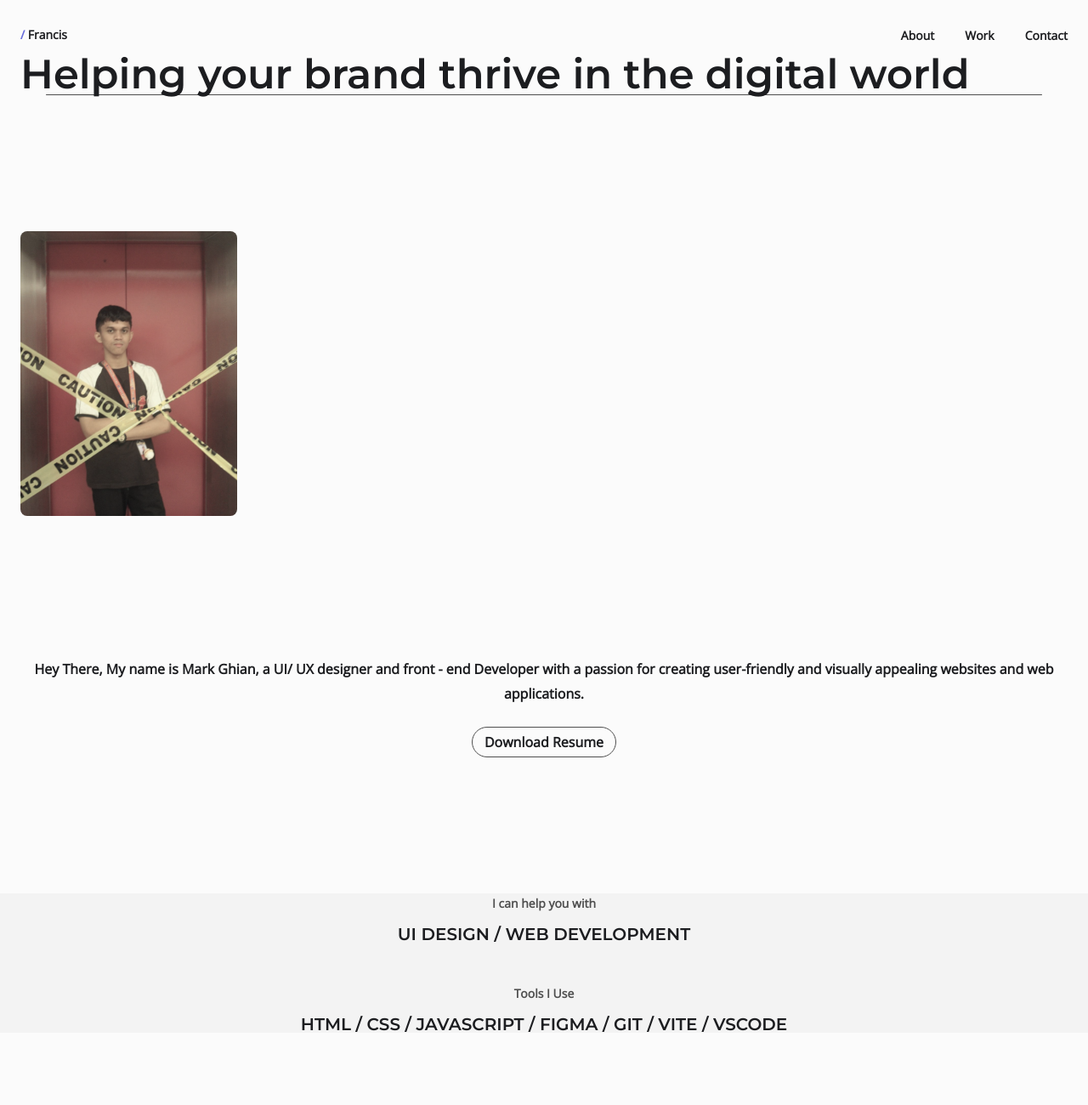
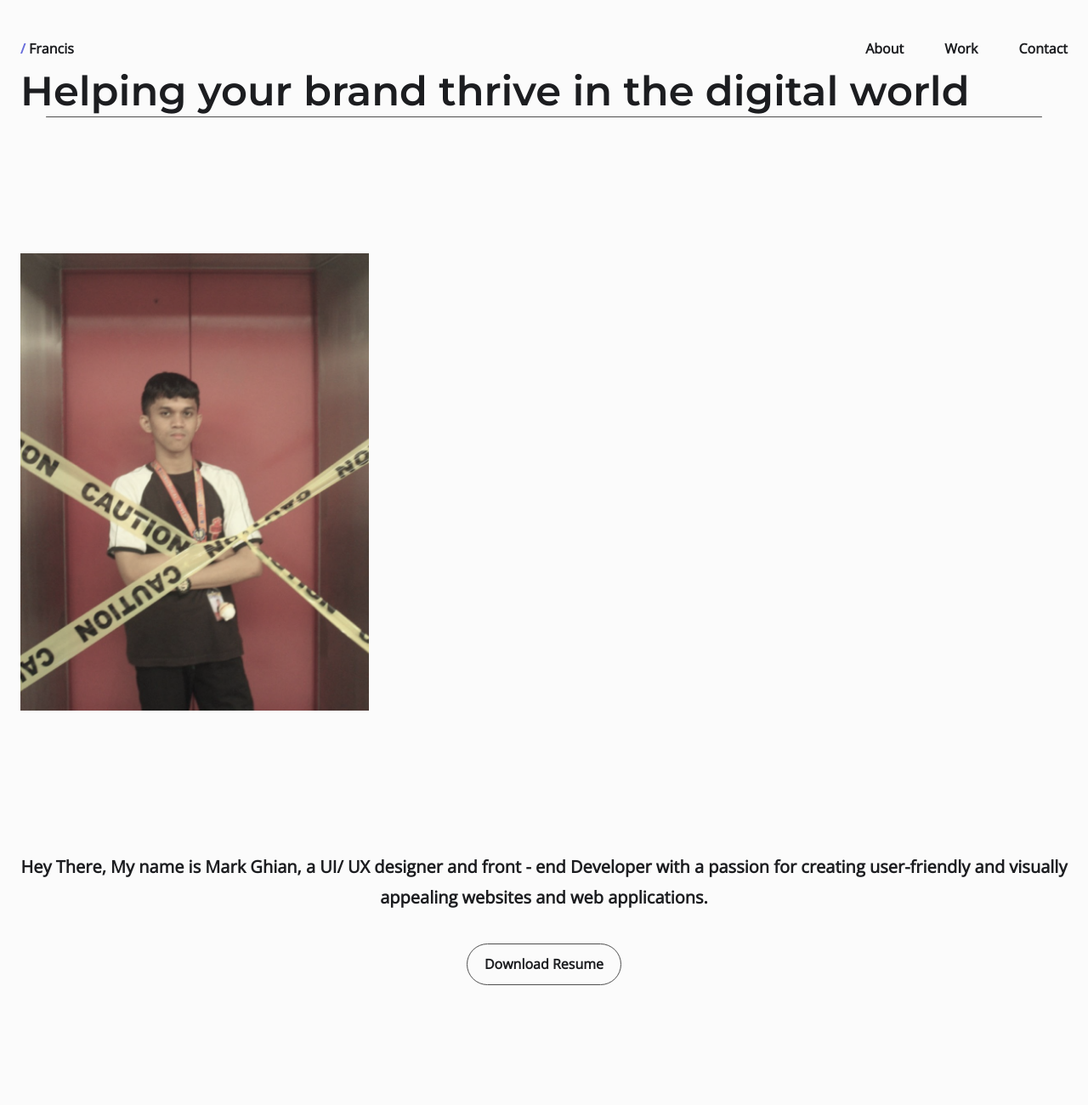
Before and after one commit to HummyDev7/my-portfoliov2-2023, a website built with Vite: page html-files/about.html in a window 1280 px wide. Shown: the top 1300 px of the page at 85% size. Built offline with nearby package versions, Linux system fonts and the light colour scheme.

Commit message:
Finished responsive design in 475px

```diff
--- a/html-files/about.html
+++ b/html-files/about.html
@@ -34,7 +34,7 @@
       </ul>
     </nav>
   </header>
-  <main class="">
+  <main>
     <section class="about__header container">
       <p class="header-text-fnt">Helping your brand thrive in the digital world</p>
     </section>
--- a/styles/components/about.css
+++ b/styles/components/about.css
@@ -9,7 +9,6 @@
 /* !Styling about contents */
 .about__image {
   width: 255px;
-  border-radius: 0.5rem;
 }
 
 .about__left-content {
@@ -26,6 +25,19 @@
 .about__left-content p:nth-child(2) {
   line-height: 1.8;
   text-align: center;
+}
+
+.btn-style {
+  background-color: transparent;
+  border-radius: 5rem;
+  border: 1.8px solid var(--clr-dark-gray);
+  padding: var(--size-xss) var(--size-sm) var(--size-xss) var(--size-sm);
+  text-align: center;
+  width: fit-content;
+  color: var(--clr-dark);
+  font-family: 'Open Sans', sans-serif;
+  font-weight: 600;
+  height: fit-content ;
 }
 
 .about__informations {
@@ -63,27 +75,54 @@
 /* @media (min-width: 320px) {} */
 
 /* xs */
-/* @media (min-width: 475px) {} */
+@media (min-width: 475px) {
+  /* !Styling about header text */
+  .about__header p:nth-child(1) {
+    font-weight: 600;
+    font-size: var(--size-5xl);
+    line-height: 1.2;
+  }
+
+  /* !Styling about contents */
+  .about__image {
+    width: 410px;
+  }
+
+  .about__left-content {
+    gap: var(--size-4xl);
+  }
+
+  .about__left-content p:nth-child(2) {
+    line-height: 1.8;
+    font-size: var(--size-xl);
+  }
+
+  .btn-style {
+    padding: var(--size-sm) var(--size-xl) var(--size-sm) var(--size-xl);
+  }
+
+  .about__info-container {
+    gap: var(--size-5xl);
+  }
+
+  .about__info1,
+  .about__info2 {
+    gap: var(--size-xl);
+  }
+
+  .info-one {
+    font-size: var(--size-base);
+  }
+
+  .info-two {
+    font-size: var(--size-2xl);
+    line-height: 1.3;
+  }
+}
 
 /* sm */
 @media (min-width: 640px) {
-  .header__container {
-    padding-top: 2rem;
-  }
 
-  .menu__bar {
-    display: none;
-  }
-
-  .header__link {
-    display: flex;
-    gap: var(--size-4xl);
-  }
-
-  .nav__link,
-  .logo-text {
-    font-size: var(--size-sm);
-  }
 }
 
 /* md */
--- a/styles/utility.css
+++ b/styles/utility.css
@@ -18,20 +18,6 @@
 
 /* 2xl */
 /* @media (min-width: 1536px) {} */
-
-
-.btn-style {
-  background-color: transparent;
-  border-radius: 5rem;
-  border: 1.8px solid var(--clr-dark-gray);
-  padding: var(--size-xss) var(--size-sm) var(--size-xss) var(--size-sm);
-  text-align: center;
-  width: fit-content;
-  color: var(--clr-dark);
-  font-family: 'Open Sans', sans-serif;
-  font-weight: 600;
-  height: fit-content ;
-}
 
 .container {
   width: 100%;
```
